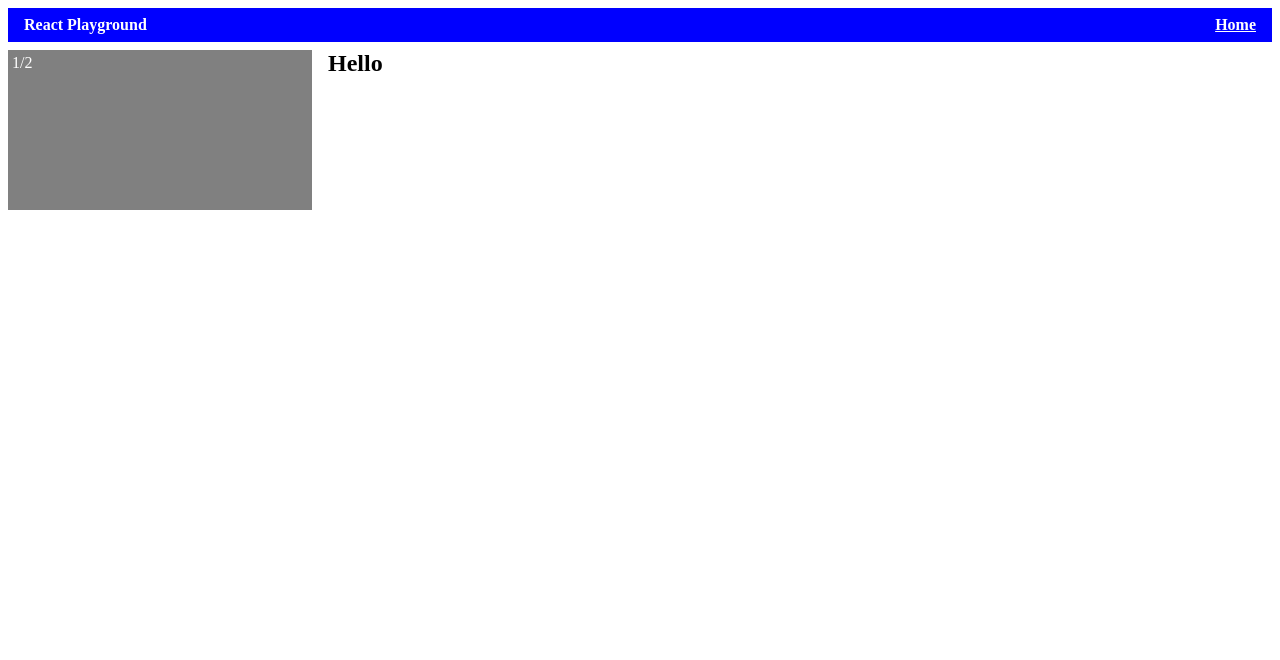
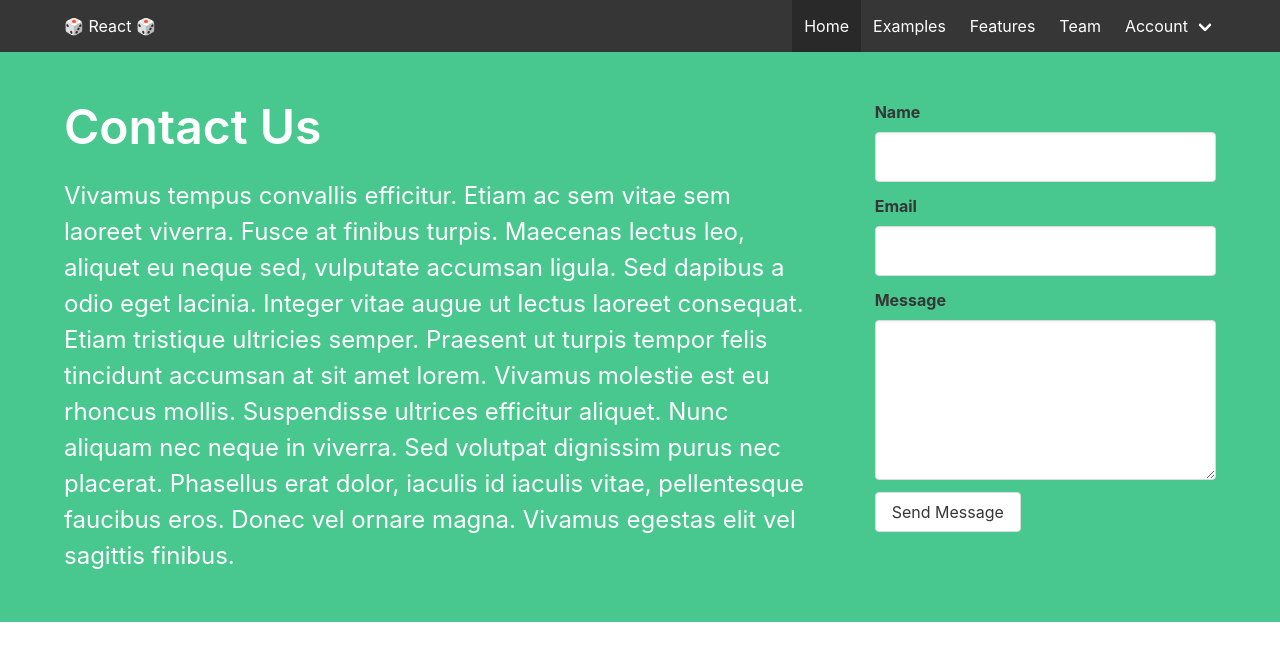
Before and after one commit to dcai/react-playground, a React (Vite) app: page / in a window 1280 px wide. Shown: the top 660 px of the page. Built offline with nearby package versions, Linux system fonts and the light colour scheme.

Commit message:
bulma is back

```diff
--- a/package.json
+++ b/package.json
@@ -14,13 +14,15 @@
   "author": "Dongsheng Cai (http://dongsheng.org/)",
   "license": "BSD-2-Clause",
   "dependencies": {
+    "bulma": "^0.9.3",
+    "classnames": "^2.3.1",
     "react": "^16.14.0",
-    "react-dom": "^16.14.0",
-    "rebass": "^4.0.7"
+    "react-dom": "^16.14.0"
   },
   "devDependencies": {
     "@babel/core": "^7.14.6",
     "@babel/eslint-parser": "^7.14.7",
+    "@babel/preset-react": "^7.14.5",
     "eslint": "^7.29.0",
     "parcel": "next"
   }
--- a/src/App.jsx
+++ b/src/App.jsx
@@ -1,5 +1,6 @@
 import React from 'react';
 import ReactDOM from 'react-dom';
+import 'bulma/css/bulma.min';
 import { Home } from './Home';
 
 let App = document.getElementById('app');
--- a/src/Home.jsx
+++ b/src/Home.jsx
@@ -1,26 +1,81 @@
 import React from 'react';
 import Header from './components/Header';
-import { Flex, Heading, Text, Box, Link } from 'rebass';
+import classNames from 'classnames';
+import { Container } from './components/Container';
 
-const SideBar = props => (
-  <Box px={2} py={2} width={1 / 4}>
-    <Text p={1} color="background" bg="gray" height="10em">
-      1/2
-    </Text>
-  </Box>
+const Row = props => (
+  <div className="columns is-8 is-variable ">{props.children}</div>
 );
 
-const Main = props => (
-  <Flex flexWrap="wrap" mx={-2}>
-    <SideBar />
-    <Box px={2} py={2} width={3 / 4}>
-      <Heading bg="primary">Hello</Heading>
-    </Box>
-  </Flex>
+const Col = props => {
+  let classes = 'column has-text-left';
+  classes += ` ${props.sizeClass}`;
+  return <div className={classes}>{props.children}</div>;
+};
+
+const Hero = props => (
+  <section className="hero is-success">
+    <div className="hero-body">{props.children}</div>
+  </section>
 );
+
+const FormField = props => (
+  <div className="field">
+    <label className="label">{props.label}</label>
+    <div className="control">
+      {props.textarea ? (
+        <textarea className="textarea is-medium"></textarea>
+      ) : (
+        <input className="input is-medium" type="text" />
+      )}
+    </div>
+  </div>
+);
+const Submit = props => (
+  <div className="control">
+    <button type="submit" className="button">
+      {props.label}
+    </button>
+  </div>
+);
+
+const ContactForm = props => (
+  <>
+    <FormField label="Name" />
+    <FormField label="Email" />
+    <FormField label="Message" textarea={true} />
+    <Submit label="Send Message" />
+  </>
+);
+
+const text = `
+Vivamus tempus convallis efficitur. Etiam ac sem vitae sem laoreet
+viverra. Fusce at finibus turpis. Maecenas lectus leo, aliquet eu
+neque sed, vulputate accumsan ligula. Sed dapibus a odio eget
+lacinia. Integer vitae augue ut lectus laoreet consequat. Etiam
+tristique ultricies semper. Praesent ut turpis tempor felis
+tincidunt accumsan at sit amet lorem. Vivamus molestie est eu
+rhoncus mollis. Suspendisse ultrices efficitur aliquet. Nunc
+aliquam nec neque in viverra. Sed volutpat dignissim purus nec
+placerat. Phasellus erat dolor, iaculis id iaculis vitae,
+pellentesque faucibus eros. Donec vel ornare magna. Vivamus
+egestas elit vel sagittis finibus.`;
+
 export const Home = () => (
   <>
     <Header />
-    <Main />
+    <Hero>
+      <Container>
+        <Row>
+          <Col sizeClass="is-two-thirds">
+            <h1 className="title is-1">Contact Us</h1>
+            <p className="is-size-4">{text}</p>
+          </Col>
+          <Col sizeClass="is-one-thirds">
+            <ContactForm />
+          </Col>
+        </Row>
+      </Container>
+    </Hero>
   </>
 );
--- /dev/null
+++ b/src/components/Container.jsx
@@ -0,0 +1,5 @@
+import React from 'react';
+
+export const Container = props => (
+  <div className="container">{props.children}</div>
+);
--- a/src/components/Header.jsx
+++ b/src/components/Header.jsx
@@ -1,30 +1,10 @@
 import React from 'react';
-import { Flex, Text, Box, Link } from 'rebass';
-
-const NavLink = props => (
-  <Link
-    variant="nav"
-    href={props.href}
-    sx={{
-      display: 'inline-block',
-      fontWeight: 'bold',
-      px: 2,
-      py: 1,
-      color: 'inherit',
-    }}
-  >
-    {props.children}
-  </Link>
-);
+import { Navbar } from './Navbar';
 
 const Header = () => (
-  <Flex px={2} color="white" bg="blue" alignItems="center">
-    <Text p={2} fontWeight="bold">
-      React Playground
-    </Text>
-    <Box mx="auto" />
-    <NavLink href="/">Home</NavLink>
-  </Flex>
+  <>
+    <Navbar />
+  </>
 );
 
 export default Header;
--- /dev/null
+++ b/src/components/Navbar.jsx
@@ -0,0 +1,60 @@
+import React from 'react';
+import classNames from 'classnames';
+import { Container } from './Container';
+
+const NavbarItem = props => {
+  const classes = classNames({
+    'navbar-item': true,
+    'is-active': props.active,
+  });
+  return <a className={classes}>{props.children}</a>;
+};
+
+const NavbarLink = props => <a className="navbar-link">{props.children}</a>;
+
+const NavbarBurger = props => (
+  <span className="navbar-burger burger" data-target={props.dataTarget}>
+    <span></span>
+    <span></span>
+    <span></span>
+  </span>
+);
+const NavbarBrand = props => (
+  <div className="navbar-brand">
+    <NavbarItem href="#">
+      <span>🎲 React 🎲</span>
+      <NavbarBurger />
+    </NavbarItem>
+  </div>
+);
+
+const NavbarMenu = props => (
+  <div className="navbar-menu">
+    <div className="navbar-start"></div>
+    <div className="navbar-end">
+      <NavbarItem active>Home</NavbarItem>
+      <NavbarItem>Examples</NavbarItem>
+      <NavbarItem>Features</NavbarItem>
+      <NavbarItem>Team</NavbarItem>
+      <div className="navbar-item has-dropdown is-hoverable">
+        <NavbarLink>Account</NavbarLink>
+        <div className="navbar-dropdown">
+          <NavbarItem>Dashboard</NavbarItem>
+          <NavbarItem>Profile</NavbarItem>
+          <NavbarItem>Settings</NavbarItem>
+          <hr className="navbar-divider" />
+          <NavbarItem>Logout</NavbarItem>
+        </div>
+      </div>
+    </div>
+  </div>
+);
+
+export const Navbar = () => (
+  <nav className="navbar is-dark">
+    <Container>
+      <NavbarBrand />
+      <NavbarMenu />
+    </Container>
+  </nav>
+);
--- a/src/index.html
+++ b/src/index.html
@@ -1,7 +1,7 @@
 <!DOCTYPE html>
 <html>
   <head>
-    <title>Starter</title>
+    <title></title>
     <meta name="viewport" content="width=device-width, initial-scale=1" />
   </head>
   <body>
```
Also changed, not shown: .eslintrc.js, 1 other file (tests, documents, lock files or other folders).
